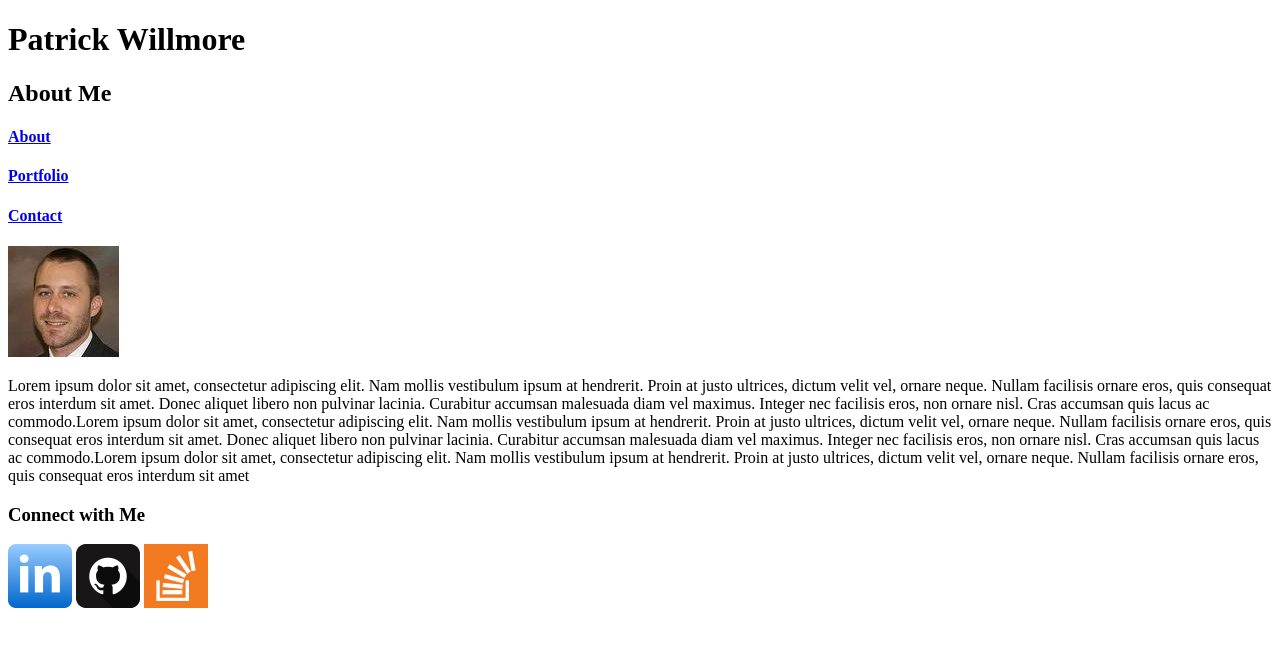
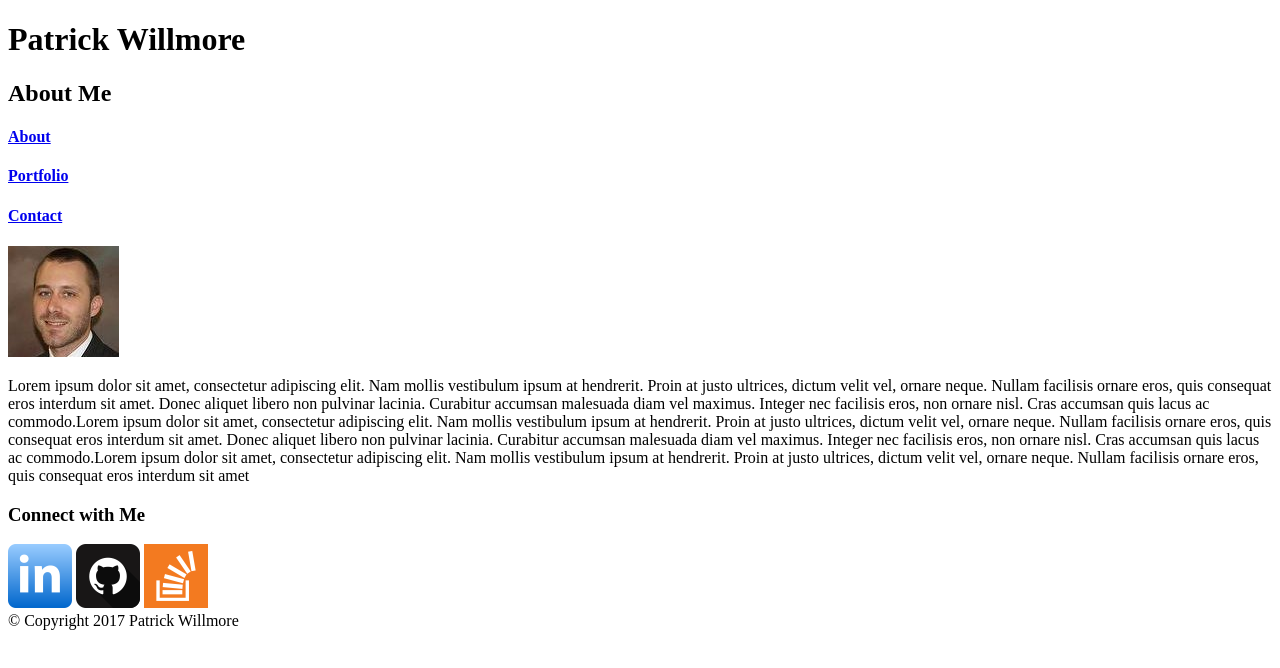
Before and after one commit to Patrick-Willmore/Basic-Portfolio, a plain HTML site: page index.html in a window 1280 px wide. Drawn offline with Linux system fonts and the light colour scheme.

Commit message:
CopyrightFooter

```diff
--- a/index.html
+++ b/index.html
@@ -23,5 +23,8 @@
 
 </body>
 
+<footer>
+	&#169; Copyright 2017 Patrick Willmore
+</footer>
 
 </html>
```
